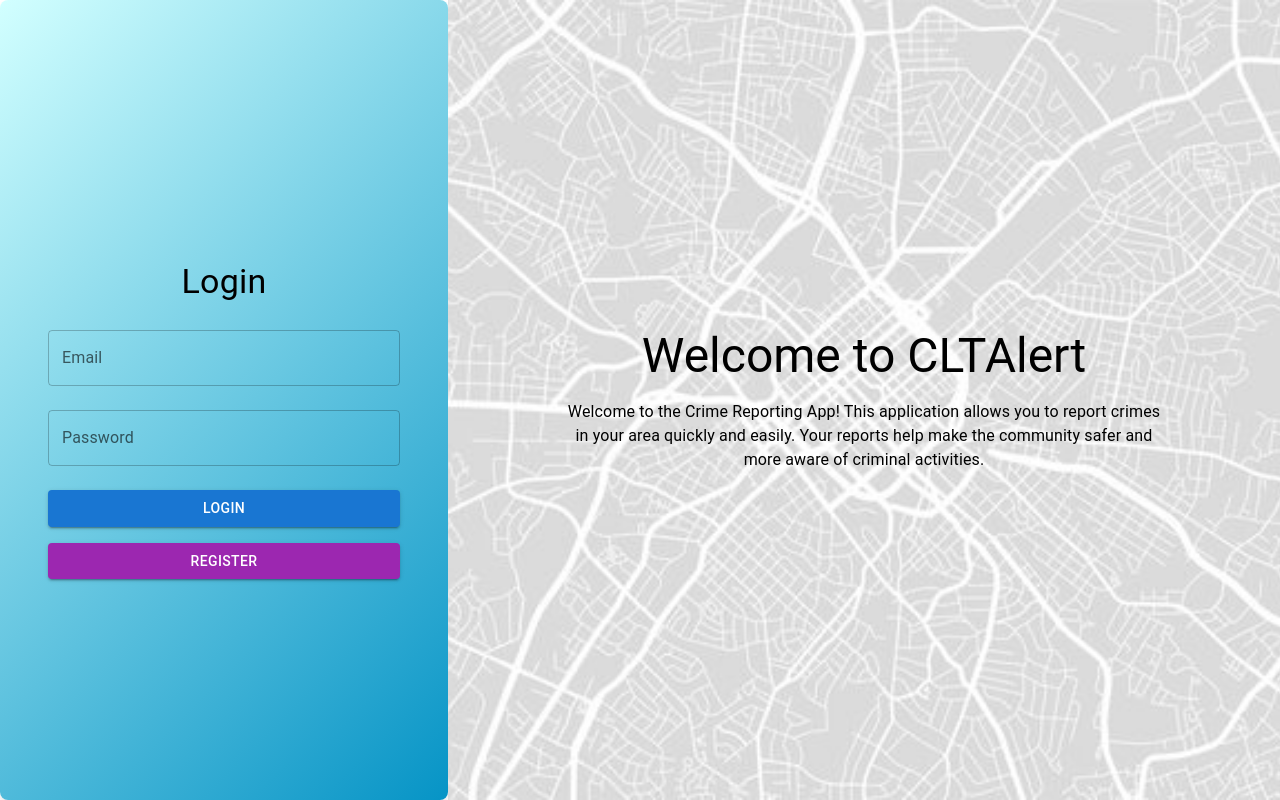
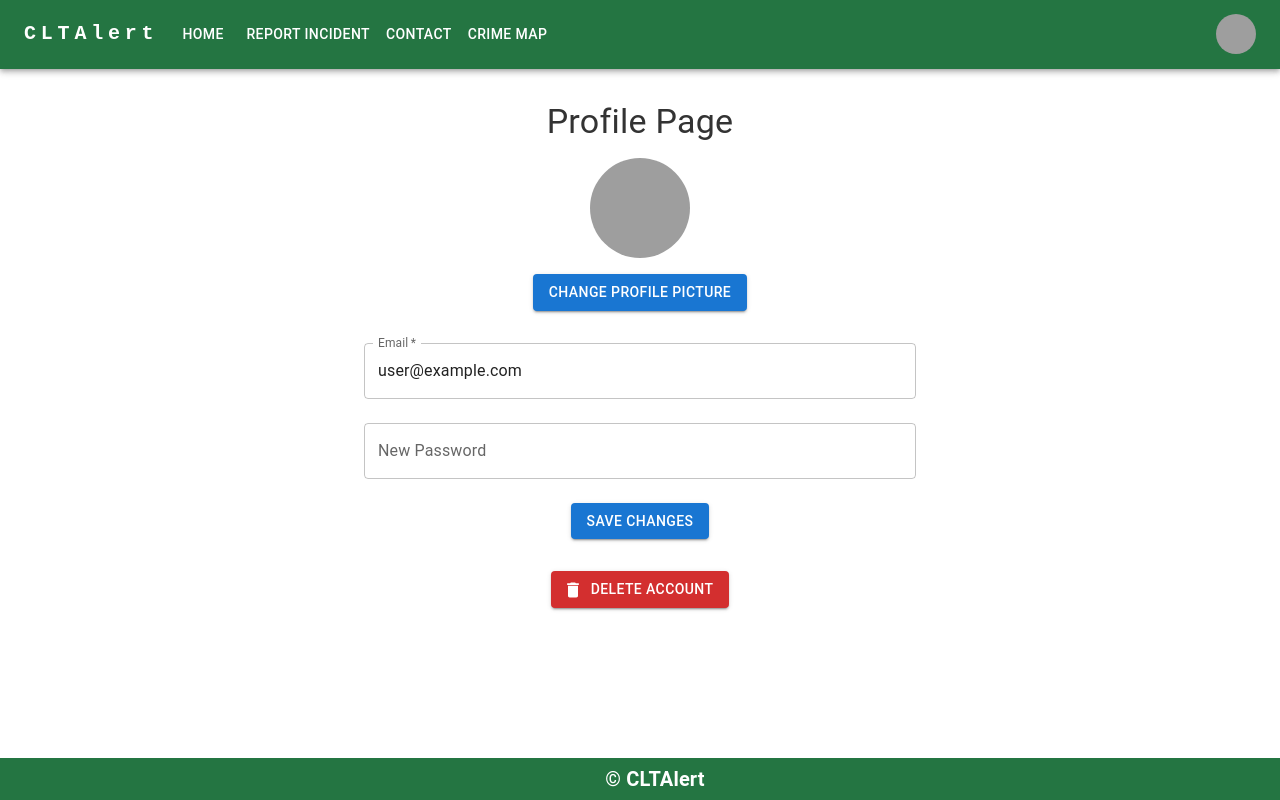
Before and after one commit to blakeuncc/Software-Development-4155, a React (Create React App) app in the folder front-end/: page /Profile in a window 1280 px wide. Before the commit this address led to /login. Built offline with nearby package versions, Linux system fonts and the light colour scheme; grey boxes are pictures that could not be loaded; the HTML template or start-up script is replaced by a standard one.

Commit message:
Profile page styling

```diff
--- a/front-end/src/pages/Profile.jsx
+++ b/front-end/src/pages/Profile.jsx
@@ -1,92 +1,28 @@
-import React, { useState, useEffect } from 'react';
-import { useNavigate } from 'react-router-dom';
-import axios from 'axios';
+import React, { useState } from 'react';
+import { Button, TextField, Typography, Box, Container, Alert, Avatar } from '@mui/material';
+import DeleteIcon from '@mui/icons-material/Delete';
 import Header from '../components/Header';
 import Footer from '../components/Footer';
-import { Button, TextField, Typography, Box, Container, Alert, CircularProgress } from '@mui/material';
 
 const Profile = () => {
-  const navigate = useNavigate();
-  const [user, setUser] = useState(null);
-  const [loading, setLoading] = useState(true);
-  const [editMode, setEditMode] = useState(false);
-  const [newEmail, setNewEmail] = useState('');
+  const [email, setEmail] = useState('user@example.com'); // change in fourth sprint
   const [newPassword, setNewPassword] = useState('');
-  const [oldPassword, setOldPassword] = useState('');
   const [message, setMessage] = useState({ text: '', type: '' });
+  const [profilePicture, setProfilePicture] = useState('/placeholder.svg?height=100&width=100');
 
-  useEffect(() => {
-    getProfile();
-  }, []);
-
-  const getProfile = async () => {
-    try {
-      setLoading(true);
-      const token = localStorage.getItem('token');
-      if (!token) {
-        throw new Error('No token found');
-      }
-      const response = await axios.get('/api/user/profile', {
-        headers: { Authorization: `Bearer ${token}` }
-      });
-      setUser(response.data);
-      setNewEmail(response.data.email);
-    } catch (error) {
-      console.error('Error fetching user:', error.message);
-      navigate('/login');
-    } finally {
-      setLoading(false);
+  const handleProfilePictureChange = (event) => {
+    const file = event.target.files[0];
+    if (file) {
+      const reader = new FileReader();
+      reader.onload = (e) => setProfilePicture(e.target.result);
+      reader.readAsDataURL(file);
     }
   };
 
-  const handleEditToggle = () => {
-    setEditMode(!editMode);
-    setNewPassword('');
-    setOldPassword('');
+  const handleSubmit = (e) => {
+    e.preventDefault();
+    setMessage({ text: 'Profile updated successfully!', type: 'success' });
   };
-
-  const handleSubmitChanges = async (e) => {
-    e.preventDefault();
-    setLoading(true);
-
-    try {
-      const token = localStorage.getItem('token');
-      if (!token) {
-        throw new Error('No token found');
-      }
-
-      const updateData = {
-        email: newEmail,
-        newPassword: newPassword,
-        oldPassword: oldPassword
-      };
-
-      const response = await axios.put('/api/user/profile', updateData, {
-        headers: { Authorization: `Bearer ${token}` }
-      });
-
-      setUser(response.data);
-      setMessage({ text: 'Profile updated successfully!', type: 'success' });
-      setEditMode(false);
-    } catch (error) {
-      setMessage({ text: error.response?.data?.message || 'An error occurred', type: 'error' });
-    } finally {
-      setLoading(false);
-    }
-  };
-
-  if (loading) {
-    return (
-      <Box display="flex" justifyContent="center" alignItems="center" minHeight="100vh">
-        <CircularProgress />
-      </Box>
-    );
-  }
-
-  if (!user) {
-    navigate('/login');
-    return null;
-  }
 
   return (
       <Box>
@@ -103,24 +39,34 @@ const Profile = () => {
                 </Alert>
             )}
 
-          <Box my={2}>
-            <Typography variant="h6">User Information</Typography>
-            <Typography><strong>Email:</strong> {user.email}</Typography>
+            <Box my={2} display="flex" flexDirection="column" alignItems="center">
+              <Avatar
+                  src={profilePicture}
+                  alt="Profile Picture"
+                  sx={{ width: 100, height: 100, mb: 2 }}
+              />
+              <input
+                  accept="image/*"
+                  id="profile-picture-input"
+                  type="file"
+                  hidden
+                  onChange={handleProfilePictureChange}
+              />
+              <label htmlFor="profile-picture-input">
+                <Button variant="contained" component="span">
+                  Change Profile Picture
+                </Button>
+              </label>
             </Box>
 
-          {!editMode ? (
-            <Button variant="contained" color="primary" onClick={handleEditToggle}>
-              Edit Profile
-            </Button>
-          ) : (
-            <form onSubmit={handleSubmitChanges}>
+            <form onSubmit={handleSubmit}>
               <TextField
                   fullWidth
                   margin="normal"
-                label="New Email"
+                  label="Email"
                   type="email"
-                value={newEmail}
-                onChange={(e) => setNewEmail(e.target.value)}
+                  value={email}
+                  onChange={(e) => setEmail(e.target.value)}
                   required
               />
               <TextField
@@ -131,25 +77,23 @@ const Profile = () => {
                   value={newPassword}
                   onChange={(e) => setNewPassword(e.target.value)}
               />
-              <TextField
-                fullWidth
-                margin="normal"
-                label="Current Password"
-                type="password"
-                value={oldPassword}
-                onChange={(e) => setOldPassword(e.target.value)}
-                required
-              />
-              <Box mt={2}>
-                <Button type="submit" variant="contained" color="primary">
+              <Box mt={2} display="flex" justifyContent="center">
+                <Button type="submit" variant="contained" color="primary"  >
                   Save Changes
-                </Button>
-                <Button onClick={handleEditToggle} variant="outlined" sx={{ ml: 1 }}>
-                  Cancel
                 </Button>
               </Box>
             </form>
-          )}
+
+            <Box mt={4} display="flex" flexDirection="column" alignItems="center">
+              <Button
+                  variant="contained"
+                  color="error"
+                  startIcon={<DeleteIcon />}
+                  onClick={() => setMessage({ text: 'Account deletion is not implemented.', type: 'info' })}
+              >
+                Delete Account
+              </Button>
+            </Box>
           </Box>
         </Container>
         <Footer />
```
Lines whose indentation alone changed are shown as unchanged.
